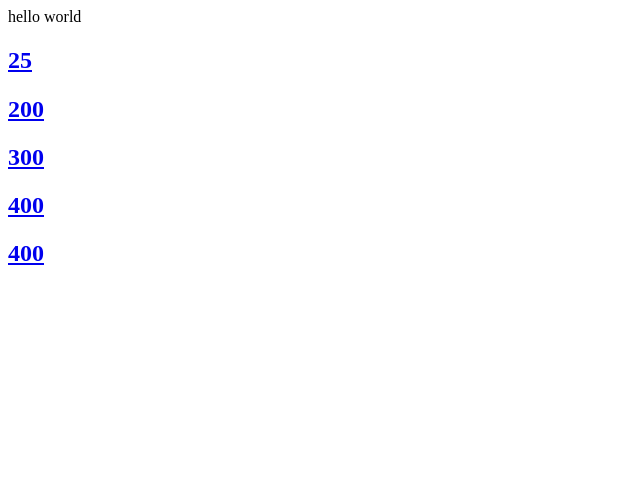
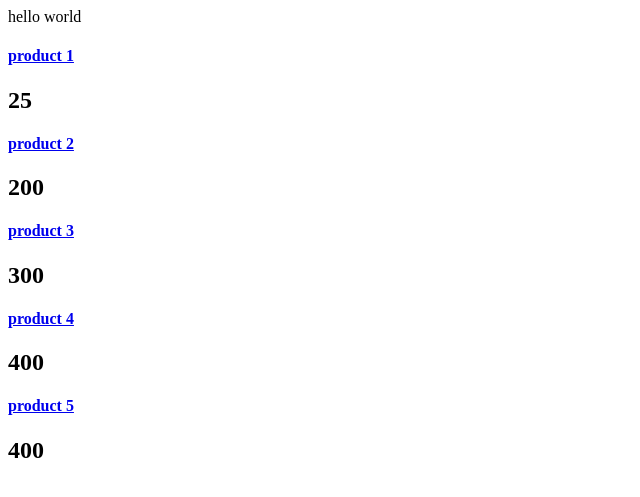
Before and after one commit to SnaplerZ/Node-js-Express-Learning, a Node server app: page /products in a window 1280 px wide. Shown: the top 497 px of the page, without its empty margins (0-640 px from the left). Run offline with Node 20, Linux system fonts and the light colour scheme.

Commit message:
Update products.ejs

```diff
--- a/src/views/products.ejs
+++ b/src/views/products.ejs
@@ -15,7 +15,7 @@
     <section id="features" class="ud-features">
       <div class="container">
         hello world <% products.map((product) => { %>
-        <h4><a href="/products/><%=product.id%>"<%=product.productName%></a></h4>
+        <h4><a href="/products/<%=product.id%>"><%=product.productName%></a></h4>
         <h2><%=product.productPrice%></h2>
         <p><%=product.productdescription%></p>
         <% })%>
```
